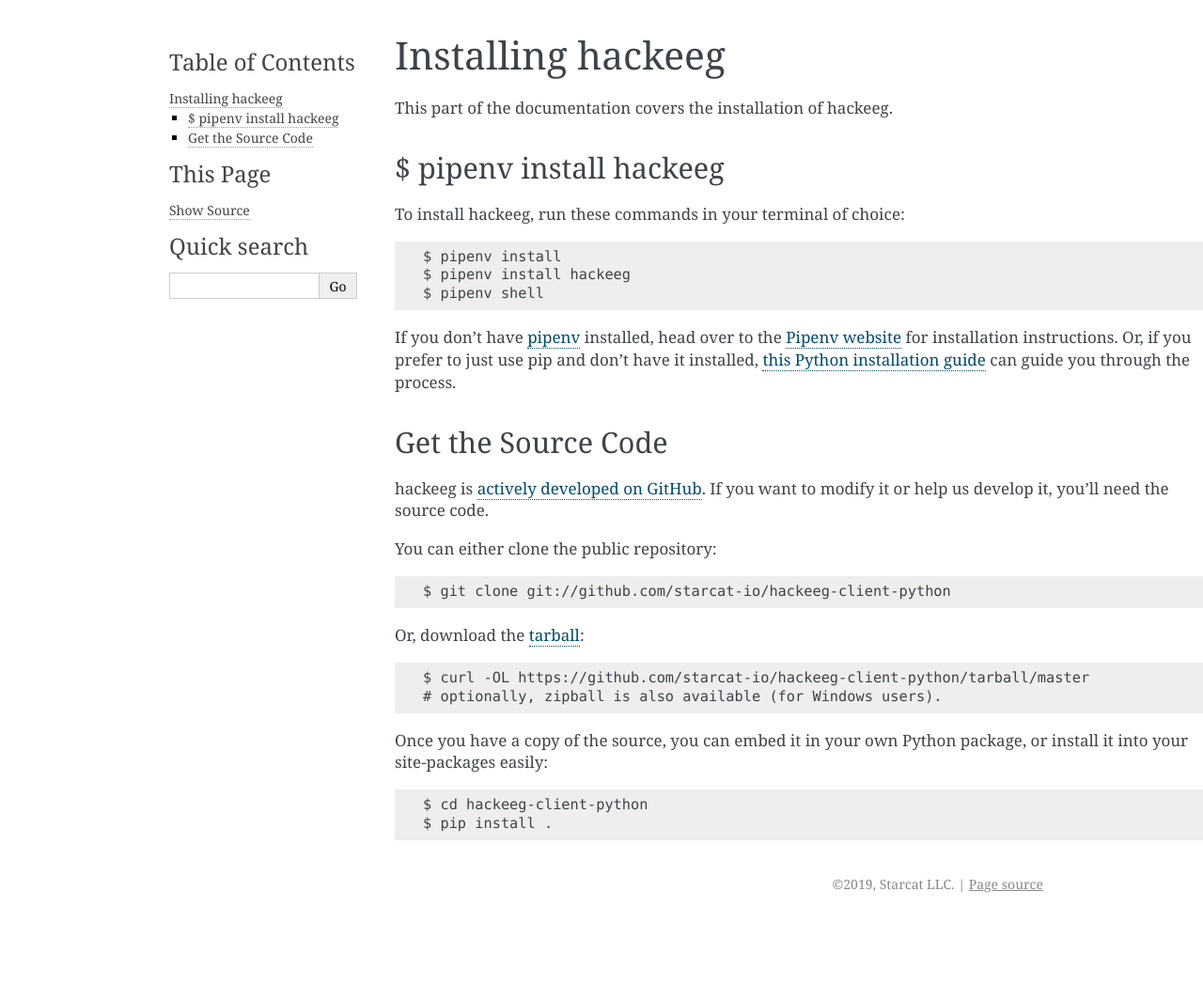
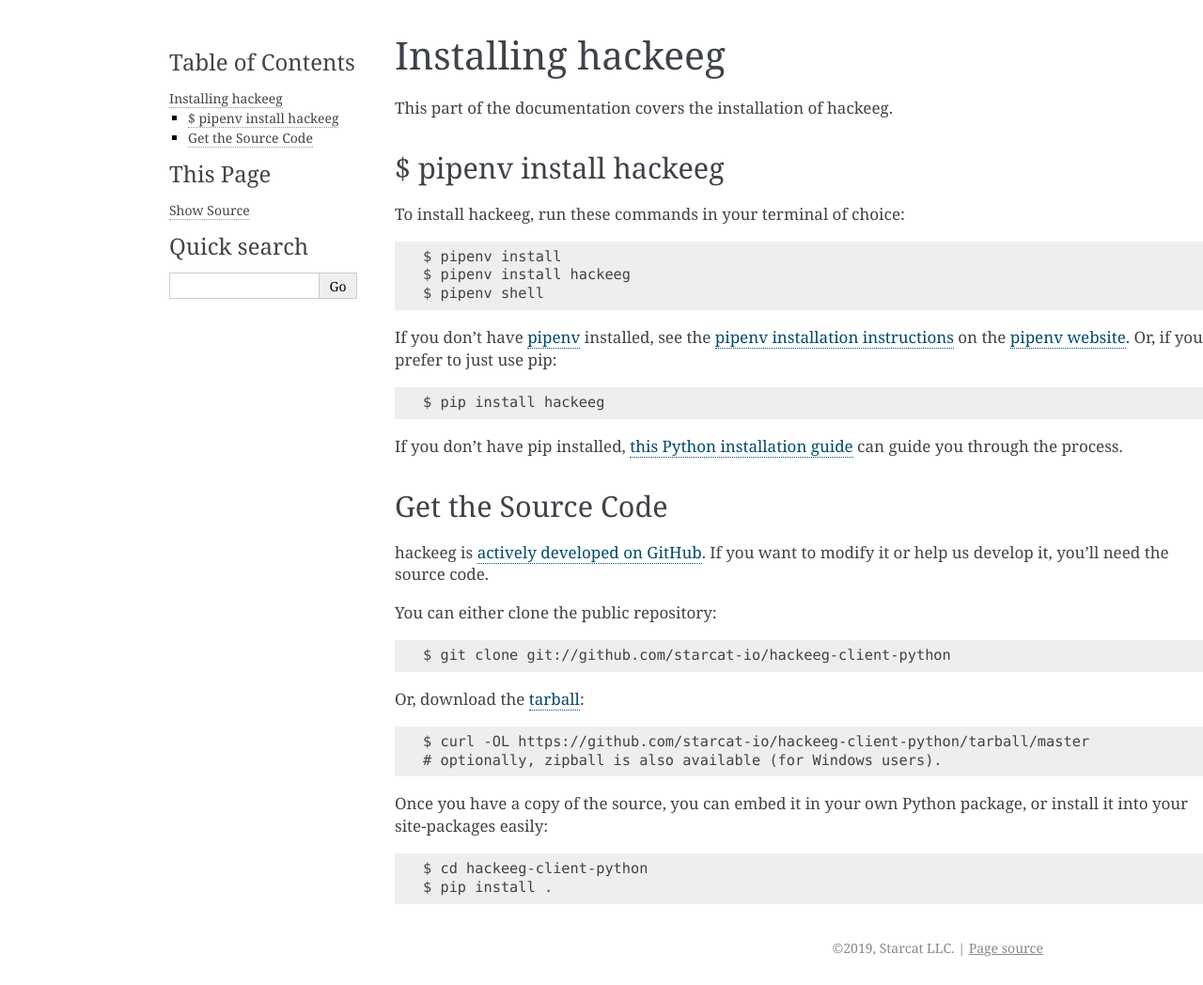
Before and after one commit to starcat-io/hackeeg-client-python, a Sphinx documentation site: the page built from docs/user/install.rst, in a window 1280 px wide. Shown: the whole page at 94% size. Built offline with Sphinx 7.4.7, drawn with Linux system fonts in a browser that asks for light colours; before the commit the page ends 980 px from its top, so only the background shows below that.

Commit message:
updated install instructions
- added link to pipenv install instructions
- added instructions for using pip to install

```diff
--- a/docs/user/install.rst
+++ b/docs/user/install.rst
@@ -15,11 +15,16 @@
     $ pipenv install hackeeg
     $ pipenv shell
 
-If you don't have `pipenv <https://pipenv.kennethreitz.org/en/latest/>`_ installed, head over to the
-`Pipenv website <https://pipenv.kennethreitz.org/en/latest/>`_ for installation instructions. Or, if
-you prefer to just use pip and don't have it installed,
-`this Python installation guide <https://pip.pypa.io/en/stable/installing/>`_
-can guide you through the process.
+If you don't have `pipenv <https://pipenv.kennethreitz.org/en/latest/>`_ installed, see the
+`pipenv installation instructions <https://pipenv.kennethreitz.org/en/latest/install/#installing-pipenv>`_
+on the `pipenv website <https://pipenv.kennethreitz.org/en/latest/>`_. Or, if you prefer to just
+use pip::
+
+    $ pip install hackeeg
+
+If you don't have pip installed,
+`this Python installation guide <https://pip.pypa.io/en/stable/installing/>`_ can guide you through
+the process.
 
 Get the Source Code
 -------------------
```
